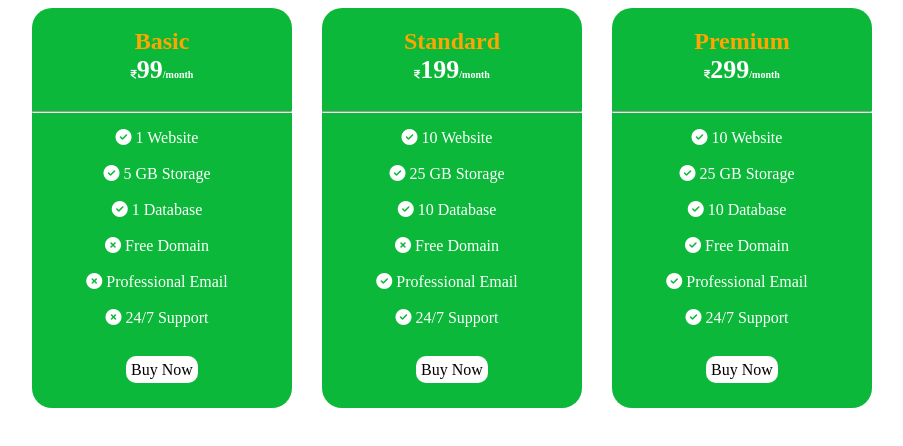
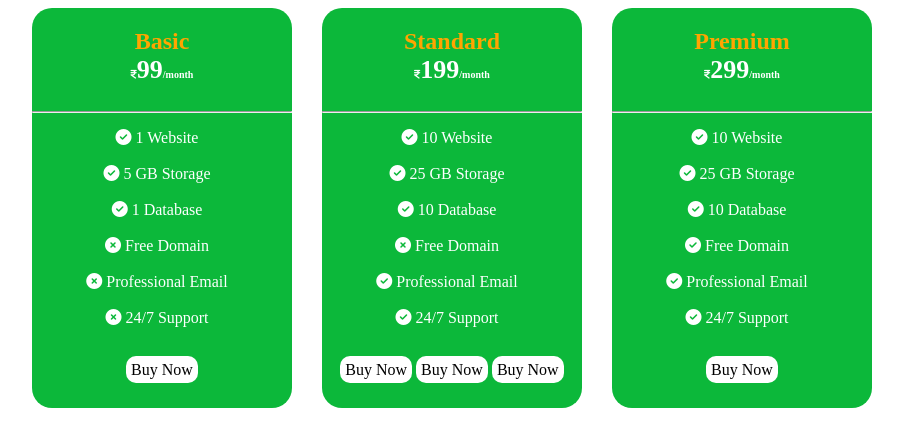
Before and after one commit to Fitah-aar/dayFive, a plain HTML site: page exercise.html in a window 1280 px wide. Shown: the whole page, without its empty margins (188-1091 px from the left). Drawn offline with Linux system fonts and the light colour scheme.

Commit message:
add a href

```diff
--- a/exercise.html
+++ b/exercise.html
@@ -41,6 +41,8 @@
       </ul><br>
 
                <a href="#">Buy Now</a>
+               <a href="#">Buy Now</a>
+               <a href="#">Buy Now</a>
 
         </div>
          <div class="box">
```
